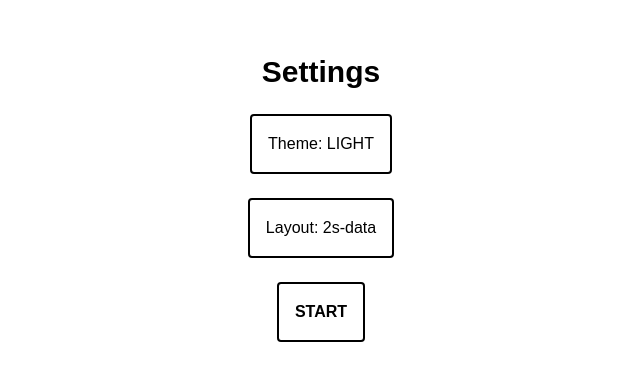
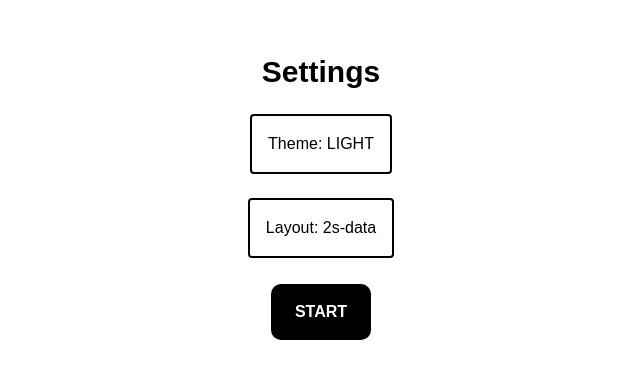
Before and after one commit to Albos02/winspeed-2, a React (Vite) app: page / in a window 1280 px wide. Shown: the part 202-582 px from the top of the page, without its empty margins (319-959 px from the left). Built offline with nearby package versions, Linux system fonts and the light colour scheme.

Commit message:
Style START button with inverted colors

```diff
--- a/src/App.tsx
+++ b/src/App.tsx
@@ -22,7 +22,7 @@ export default function App() {
         <button className="p-4 border-2 border-current rounded" onClick={() => setLayout(l => l === '2s' ? '4q' : l === '4q' ? '4s' : l === '4s' ? '6q' : l === '6q' ? '6s' : '2s')}>
           Layout: {layout}-data
         </button>
-        <button className="p-4 border-2 border-current rounded font-bold" onClick={() => setRecording(true)}>
+        <button className="bg-[var(--inverted-bg-color)] text-[var(--inverted-text-color)] border-2 border-current rounded-xl font-bold py-4 px-6" onClick={() => setRecording(true)}>
           START
         </button>
       </div>
--- a/src/index.css
+++ b/src/index.css
@@ -3,11 +3,15 @@
 :root {
   --bg-color: #ffffff;
   --text-color: #000000;
+  --inverted-bg-color: #000000;
+  --inverted-text-color: #ffffff;
 }
 
 .theme-dark {
   --bg-color: #000000;
   --text-color: #ffffff;
+  --inverted-bg-color: #ffffff;
+  --inverted-text-color: #000000;
 }
 
 html, body {
```
